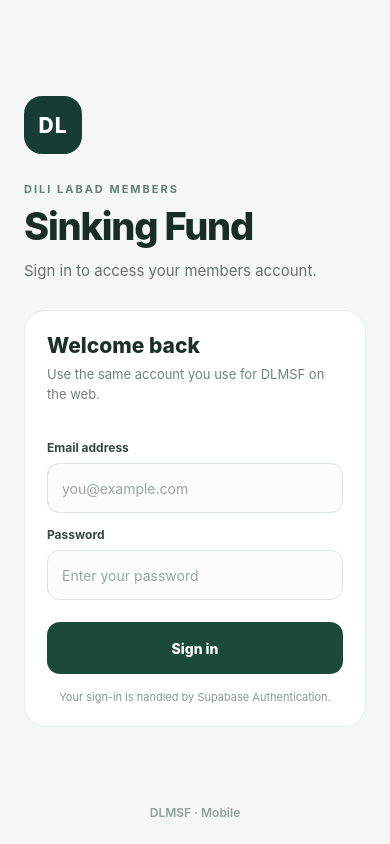
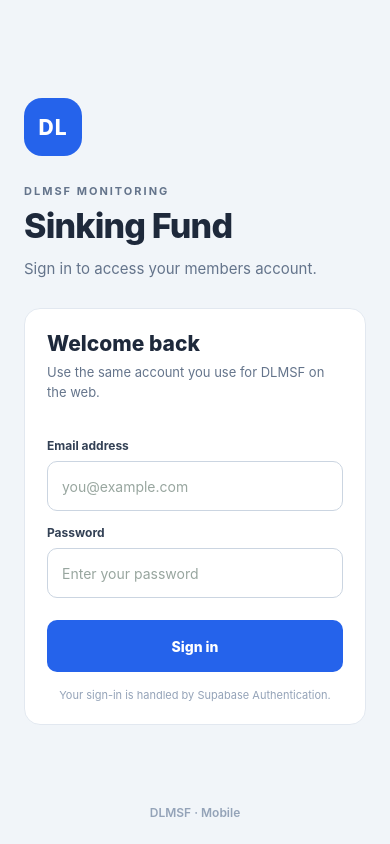
Before and after one commit to dsaldariega/dlmsf-app, a React Native app in the folder mobile/: screen / in a window 390 px wide. Built offline with nearby package versions, Linux system fonts and the light colour scheme; no server answers.

Commit message:
fix(mobile): align login screen with DLMSF web branding

```diff
--- a/mobile/App.tsx
+++ b/mobile/App.tsx
@@ -161,7 +161,7 @@ export default function App() {
           <View style={styles.brandMark}>
             <Text style={styles.brandInitials}>DL</Text>
           </View>
-          <Text style={styles.eyebrow}>DILI LABAD MEMBERS</Text>
+          <Text style={styles.eyebrow}>DLMSF MONITORING</Text>
           <Text style={styles.title}>Sinking Fund</Text>
           <Text style={styles.subtitle}>
             {user
@@ -256,7 +256,7 @@ export default function App() {
 }
 
 const styles = StyleSheet.create({
-  screen: { flex: 1, backgroundColor: "#F4F7F5" },
+  screen: { flex: 1, backgroundColor: "#F1F5F9" },
   scrollContent: {
     flexGrow: 1,
     justifyContent: "space-between",
@@ -275,40 +275,40 @@ const styles = StyleSheet.create({
     flex: 1,
     alignItems: "center",
     justifyContent: "center",
-    backgroundColor: "#F4F7F5",
+    backgroundColor: "#F1F5F9",
   },
   brandMark: {
     width: 58,
     height: 58,
     borderRadius: 18,
-    backgroundColor: "#173D32",
+    backgroundColor: "#2563EB",
     alignItems: "center",
     justifyContent: "center",
     marginBottom: 28,
   },
   brandInitials: { color: "#FFFFFF", fontSize: 21, fontWeight: "800", letterSpacing: 1 },
-  eyebrow: { color: "#648075", fontSize: 11, fontWeight: "700", letterSpacing: 2 },
-  title: { color: "#172D26", fontSize: 38, lineHeight: 46, fontWeight: "800", letterSpacing: -1.2, marginTop: 7 },
-  subtitle: { color: "#64736D", fontSize: 15, lineHeight: 23, marginTop: 10, marginBottom: 28 },
-  formCard: { backgroundColor: "#FFFFFF", borderRadius: 22, padding: 22, borderWidth: 1, borderColor: "#E7EDE9" },
-  formTitle: { color: "#1A3028", fontSize: 21, fontWeight: "800" },
-  formDescription: { color: "#738078", fontSize: 13, lineHeight: 20, marginTop: 6, marginBottom: 22 },
-  label: { color: "#34483F", fontSize: 12, fontWeight: "700", marginBottom: 8, marginTop: 14 },
-  input: { height: 50, borderRadius: 12, borderWidth: 1, borderColor: "#DCE5DF", backgroundColor: "#FBFCFB", paddingHorizontal: 14, color: "#1A3028", fontSize: 14 },
-  primaryButton: { height: 52, borderRadius: 13, backgroundColor: "#1B4A3A", alignItems: "center", justifyContent: "center", marginTop: 22 },
+  eyebrow: { color: "#64748B", fontSize: 11, fontWeight: "700", letterSpacing: 2 },
+  title: { color: "#1E293B", fontSize: 34, lineHeight: 42, fontWeight: "800", letterSpacing: -0.8, marginTop: 7 },
+  subtitle: { color: "#64748B", fontSize: 15, lineHeight: 23, marginTop: 10, marginBottom: 28 },
+  formCard: { backgroundColor: "#FFFFFF", borderRadius: 16, padding: 22, borderWidth: 1, borderColor: "#E2E8F0" },
+  formTitle: { color: "#1E293B", fontSize: 21, fontWeight: "800" },
+  formDescription: { color: "#64748B", fontSize: 13, lineHeight: 20, marginTop: 6, marginBottom: 22 },
+  label: { color: "#334155", fontSize: 12, fontWeight: "700", marginBottom: 8, marginTop: 14 },
+  input: { height: 50, borderRadius: 10, borderWidth: 1, borderColor: "#CBD5E1", backgroundColor: "#FFFFFF", paddingHorizontal: 14, color: "#1E293B", fontSize: 14 },
+  primaryButton: { height: 52, borderRadius: 10, backgroundColor: "#2563EB", alignItems: "center", justifyContent: "center", marginTop: 22 },
   disabledButton: { opacity: 0.65 },
   primaryButtonText: { color: "#FFFFFF", fontSize: 14, fontWeight: "800" },
-  securityNote: { color: "#8A9891", fontSize: 11, textAlign: "center", marginTop: 16 },
-  errorBox: { backgroundColor: "#FFF1F0", borderColor: "#F4D2CF", borderWidth: 1, borderRadius: 10, padding: 11, marginTop: 16 },
-  errorText: { color: "#A43B32", fontSize: 12, lineHeight: 18 },
-  accountCard: { backgroundColor: "#FFFFFF", borderRadius: 22, padding: 22, borderWidth: 1, borderColor: "#E7EDE9" },
-  cardEyebrow: { color: "#829088", fontSize: 10, fontWeight: "800", letterSpacing: 1.4 },
-  accountEmail: { color: "#1A3028", fontSize: 16, fontWeight: "700", marginTop: 9 },
-  rolePill: { alignSelf: "flex-start", backgroundColor: "#E7F0EA", paddingHorizontal: 12, paddingVertical: 7, borderRadius: 20, marginTop: 15 },
-  roleText: { color: "#315D49", fontSize: 11, fontWeight: "800" },
-  accountNote: { color: "#738078", fontSize: 13, lineHeight: 20, marginTop: 20 },
-  secondaryButton: { height: 48, borderRadius: 12, borderWidth: 1, borderColor: "#DCE5DF", alignItems: "center", justifyContent: "center", marginTop: 24 },
-  secondaryButtonText: { color: "#315D49", fontSize: 13, fontWeight: "800" },
-  loadingText: { color: "#738078", fontSize: 13, marginTop: 14 },
-  footer: { color: "#91A099", fontSize: 12, fontWeight: "600", textAlign: "center", marginTop: 30 },
+  securityNote: { color: "#94A3B8", fontSize: 11, textAlign: "center", marginTop: 16 },
+  errorBox: { backgroundColor: "#FEF2F2", borderColor: "#FECACA", borderWidth: 1, borderRadius: 10, padding: 11, marginTop: 16 },
+  errorText: { color: "#B91C1C", fontSize: 12, lineHeight: 18 },
+  accountCard: { backgroundColor: "#FFFFFF", borderRadius: 16, padding: 22, borderWidth: 1, borderColor: "#E2E8F0" },
+  cardEyebrow: { color: "#94A3B8", fontSize: 10, fontWeight: "800", letterSpacing: 1.4 },
+  accountEmail: { color: "#1E293B", fontSize: 16, fontWeight: "700", marginTop: 9 },
+  rolePill: { alignSelf: "flex-start", backgroundColor: "#DBEAFE", paddingHorizontal: 12, paddingVertical: 7, borderRadius: 20, marginTop: 15 },
+  roleText: { color: "#1D4ED8", fontSize: 11, fontWeight: "800" },
+  accountNote: { color: "#64748B", fontSize: 13, lineHeight: 20, marginTop: 20 },
+  secondaryButton: { height: 48, borderRadius: 10, borderWidth: 1, borderColor: "#CBD5E1", alignItems: "center", justifyContent: "center", marginTop: 24 },
+  secondaryButtonText: { color: "#1D4ED8", fontSize: 13, fontWeight: "800" },
+  loadingText: { color: "#64748B", fontSize: 13, marginTop: 14 },
+  footer: { color: "#94A3B8", fontSize: 12, fontWeight: "600", textAlign: "center", marginTop: 30 },
 });
```
